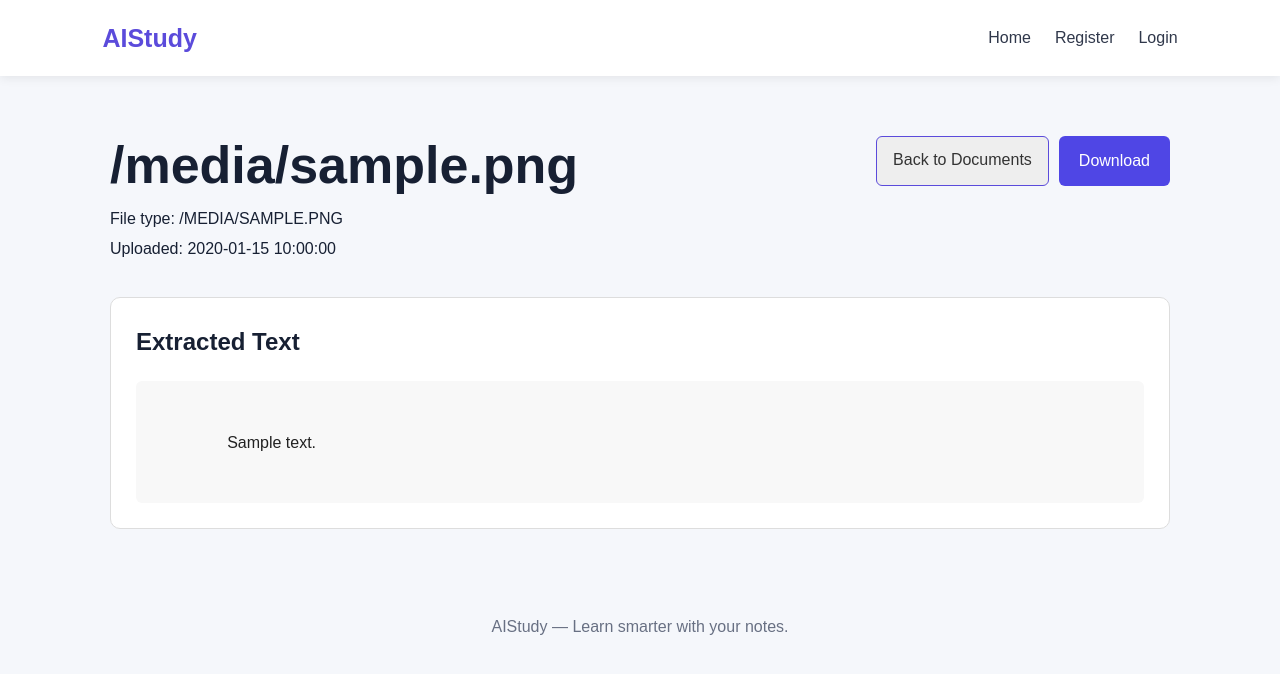
After one commit to DiwanDev/AIStudy, a Flask app: template templates/document_detail.html in a window 1280 px wide. The commit adds this page. Shown: the top 674 px of the page. Run offline with Flask 3, Linux system fonts and the light colour scheme; the template is opened without the code that fills it: most values are stand-ins (such as "Sample title", 1, 10 or a date in 2020).

Commit message:
add option for view text of file

```diff
--- a/app.py
+++ b/app.py
@@ -1,6 +1,7 @@
 import os
 import uuid
-
+from pypdf import PdfReader
+from pypdf.errors import PdfReadError
 import mysql.connector
 from dotenv import load_dotenv
 
@@ -82,6 +83,109 @@ def allowed_file(filename):
         in ALLOWED_EXTENSIONS
     )
 
+def extract_document_text(file_path, file_type):
+
+    # Read a normal text file
+    if file_type == "txt":
+
+        with open(
+            file_path,
+            "r",
+            encoding="utf-8",
+            errors="replace",
+        ) as text_file:
+
+            return text_file.read()
+
+    # Read a PDF file
+    if file_type == "pdf":
+
+        pdf_reader = PdfReader(file_path)
+
+        extracted_pages = []
+
+        # Read a maximum of 20 pages for now
+        for page in pdf_reader.pages[:20]:
+
+            page_text = page.extract_text()
+
+            if page_text:
+                extracted_pages.append(page_text)
+
+        return "\n\n".join(extracted_pages)
+
+    return ""
+@app.route("/documents/<int:document_id>/view")
+def view_document(document_id):
+
+    # Protect the page from users who are not logged in
+    if "user_id" not in session:
+        return redirect(url_for("login"))
+
+    user_id = session["user_id"]
+
+    cursor = db.cursor(dictionary=True)
+
+    # Find the document, but only if it belongs to this user
+    cursor.execute(
+        """
+        SELECT
+            id,
+            original_filename,
+            stored_filename,
+            file_type,
+            uploaded_at
+        FROM documents
+        WHERE id = %s
+        AND user_id = %s
+        """,
+        (document_id, user_id),
+    )
+
+    document = cursor.fetchone()
+
+    cursor.close()
+
+    # Document does not exist or belongs to another user
+    if document is None:
+        abort(404)
+
+    file_path = os.path.join(
+        app.config["UPLOAD_FOLDER"],
+        document["stored_filename"],
+    )
+
+    # Database record exists, but physical file is missing
+    if not os.path.exists(file_path):
+        abort(404)
+
+    try:
+
+        extracted_text = extract_document_text(
+            file_path,
+            document["file_type"],
+        )
+
+    except (OSError, PdfReadError) as error:
+
+        app.logger.error(
+            "Text extraction failed for document %s: %s",
+            document_id,
+            error,
+        )
+
+        flash(
+            "The document could not be read.",
+            "error",
+        )
+
+        return redirect(url_for("documents"))
+
+    return render_template(
+        "document_detail.html",
+        document=document,
+        extracted_text=extracted_text,
+    )
 # Home-page route
 @app.route("/")
 def home():
--- a/requirements.txt
+++ b/requirements.txt
@@ -7,6 +7,7 @@ Jinja2==3.1.6
 MarkupSafe==3.0.3
 mysql-connector-python==26.7.0
 PyMySQL==1.2.0
+pypdf==6.16.2
 python-dotenv==1.2.3
 SQLAlchemy==2.0.52
 typing_extensions==4.16.0
--- a/static/style.css
+++ b/static/style.css
@@ -529,3 +529,93 @@ footer {
         grid-template-columns: 1fr;
     }
 }
+/* ========================================
+   DOCUMENT DETAILS
+======================================== */
+
+.document-detail-section {
+    max-width: 1100px;
+    margin: 40px auto;
+    padding: 20px;
+}
+
+.document-detail-heading {
+    display: flex;
+    justify-content: space-between;
+    align-items: flex-start;
+    gap: 20px;
+    margin-bottom: 30px;
+}
+
+.document-detail-heading h1 {
+    margin-bottom: 10px;
+}
+
+.document-detail-heading p {
+    margin: 5px 0;
+}
+
+.document-detail-actions {
+    display: flex;
+    gap: 10px;
+}
+
+.secondary-button,
+.view-button {
+    display: inline-block;
+    padding: 10px 16px;
+    color: #333333;
+    background-color: #eeeeee;
+    border-radius: 6px;
+    text-decoration: none;
+}
+
+.extracted-text-card {
+    padding: 25px;
+    background-color: white;
+    border: 1px solid #dddddd;
+    border-radius: 10px;
+}
+
+.extracted-text-card h2 {
+    margin-bottom: 20px;
+}
+
+.extracted-text {
+    max-height: 600px;
+    padding: 20px;
+    overflow-y: auto;
+    color: #222222;
+    background-color: #f8f8f8;
+    border-radius: 6px;
+    line-height: 1.7;
+    white-space: pre-wrap;
+}
+
+@media (max-width: 700px) {
+    .document-detail-heading {
+        flex-direction: column;
+    }
+
+    .document-detail-actions {
+        flex-wrap: wrap;
+    }
+}
+.recent-document-actions {
+    display: flex;
+    align-items: center;
+    gap: 10px;
+}
+
+.view-button {
+    display: inline-block;
+    padding: 9px 14px;
+    color: #333333;
+    background-color: #eeeeee;
+    border-radius: 6px;
+    text-decoration: none;
+}
+
+.view-button:hover {
+    background-color: #dddddd;
+}
--- /dev/null
+++ b/templates/document_detail.html
@@ -0,0 +1,82 @@
+{% extends "base.html" %}
+
+{% block title %}
+{{ document.original_filename }} | AIStudy
+{% endblock %}
+
+
+{% block content %}
+
+<section class="document-detail-section">
+
+    <div class="document-detail-heading">
+
+        <div>
+            <h1>{{ document.original_filename }}</h1>
+
+            <p>
+                File type: {{ document.file_type | upper }}
+            </p>
+
+            <p>
+                Uploaded: {{ document.uploaded_at }}
+            </p>
+        </div>
+
+
+        <div class="document-detail-actions">
+
+            <a
+                href="{{ url_for('documents') }}"
+                class="secondary-button"
+            >
+                Back to Documents
+            </a>
+
+            <a
+                href="{{ url_for(
+                    'download_document',
+                    document_id=document.id
+                ) }}"
+                class="primary-button"
+            >
+                Download
+            </a>
+
+        </div>
+
+    </div>
+
+
+    <div class="extracted-text-card">
+
+        <h2>Extracted Text</h2>
+
+        {% if extracted_text %}
+
+            <div class="extracted-text">
+                {{ extracted_text }}
+            </div>
+
+        {% else %}
+
+            <div class="empty-message">
+
+                <p>
+                    No readable text was found.
+                </p>
+
+                <p>
+                    This PDF may contain scanned images
+                    instead of selectable text.
+                </p>
+
+            </div>
+
+        {% endif %}
+
+    </div>
+
+</section>
+
+{% endblock %}
```
Also changed, not shown: templates/dashboard.html (+14 -0 lines).
